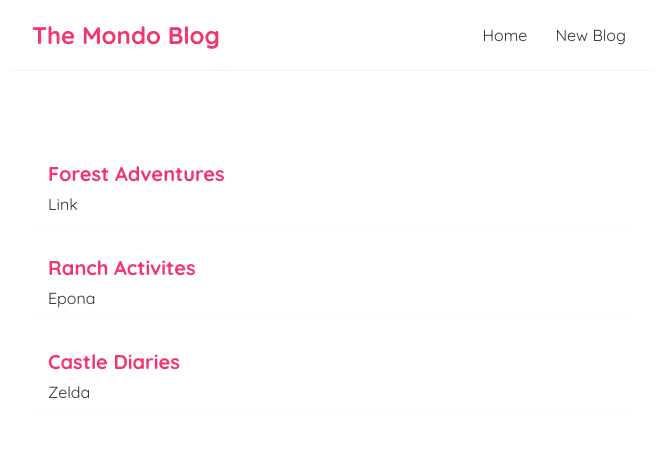
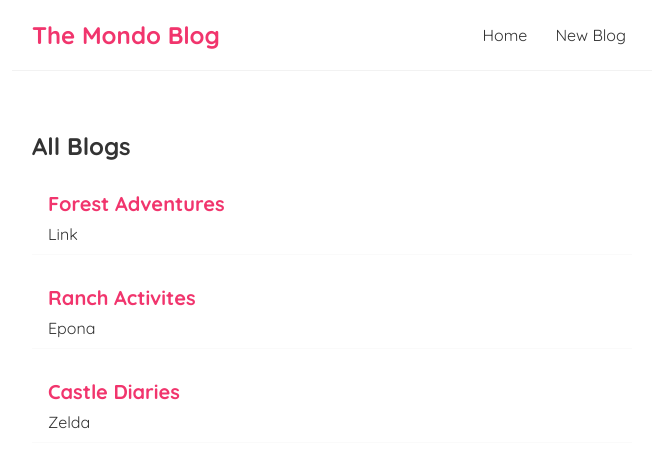
Before and after one commit to ArmandoAlvear23/my-blog-app, a React (Create React App) app: page / in a window 1280 px wide. Shown: the top 468 px of the page, without its empty margins (308-964 px from the left). Built offline with nearby package versions, Linux system fonts and the light colour scheme.

Commit message:
added bloglist component and props

```diff
--- /dev/null
+++ b/src/BlogList.jsx
@@ -0,0 +1,16 @@
+const BlogList = ({blogs, title}) => {
+
+    return(
+        <div className="blog-list">
+            <h2>{title}</h2>
+            {blogs.map((blog) => (
+            <div className="blog-preview" key={blog.id}>
+                <h2>{ blog.title }</h2>
+                <p>{ blog.author }</p>
+            </div>
+        ))}
+        </div>
+    );
+}
+
+export default BlogList;
--- a/src/Home.jsx
+++ b/src/Home.jsx
@@ -1,4 +1,5 @@
 import {useState} from 'react'
+import BlogList from './BlogList';
 
 const Home = () => {
     const [blogs, setBlogs] = useState([
@@ -9,12 +10,7 @@
 
     return (
       <div className="home">
-        {blogs.map((blog) => (
-            <div className="blog-preview" key={blog.id}>
-                <h2>{ blog.title }</h2>
-                <p>{ blog.author }</p>
-            </div>
-        ))}
+        <BlogList blogs={blogs} title="All Blogs" />
       </div>
     );
 }
```
